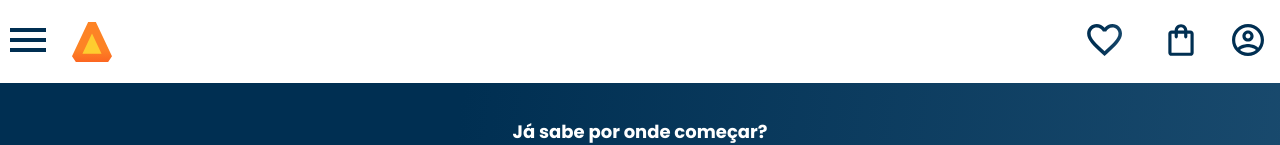
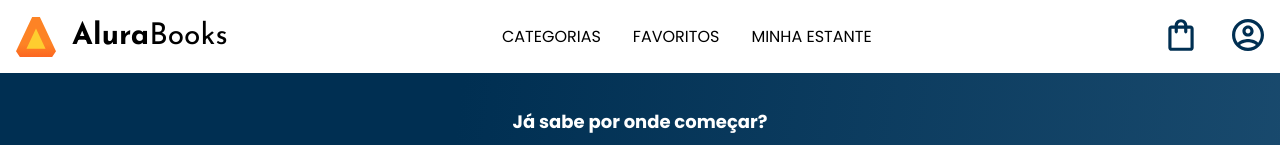
Before and after one commit to albertobtlima/alura-formacao-front-end-html-css, a plain HTML site: page 06-responsividade-com-mobile-first/index.html in a window 1280 px wide. Shown: the top 145 px of the page. Drawn offline with nearby package versions, Linux system fonts and the light colour scheme.

Commit message:
Media query
Inicio da criação das media query

```diff
--- a/06-responsividade-com-mobile-first/index.html
+++ b/06-responsividade-com-mobile-first/index.html
@@ -5,11 +5,15 @@
     <meta charset="UTF-8">
     <meta name="viewport" content="width=device-width, initial-scale=1.0">
     <title>AluraBooks</title>
+
     <link rel="stylesheet" href="reset.css">
+
     <link rel="preconnect" href="https://fonts.googleapis.com">
     <link rel="preconnect" href="https://fonts.gstatic.com" crossorigin>
     <link href="https://fonts.googleapis.com/css2?family=Poppins:wght@300;400;500;700&display=swap" rel="stylesheet">
     <link rel="stylesheet" href="https://cdn.jsdelivr.net/npm/swiper@11/swiper-bundle.min.css" />
+    <link href="https://fonts.googleapis.com/css2?family=Josefin+Sans:wght@400;700&display=swap" rel="stylesheet">
+
     <link rel="stylesheet" href="style.css">
 </head>
 
@@ -40,9 +44,17 @@
                 </li>
             </ul>
             <img src="img/Logo.svg" alt="Logo da AluraBooks" class="container__imagem">
+            <h1 class="container__titulo"><b class="container__titulo--negrito">Alura</b>Books</h1>
         </div>
+
+        <ul class="opcoes">
+            <li class="opcoes__item">Categorias</li>
+            <li class="opcoes__item"><a href="#" class="opcoes__link">Favoritos</a></li>
+            <li class="opcoes__item"><a href="#" class="opcoes__link">Minha estante</a></li>
+        </ul>
+
         <div class="container">
-            <a href="#"><img src="img/Favoritos.svg" alt="Meus favoritos" class="container__imagem"></a>
+            <a href="#"><img src="img/Favoritos.svg" alt="Meus favoritos" class="container__imagem container__imagem-favorito"></a>
             <a href="#"><img src="img/Sacola.svg" alt="Sacola de compras" class="container__imagem"></a>
             <a href="#"><img src="img/Usuario.svg" alt="Meu perfil" class="container__imagem"></a>
         </div>
@@ -133,9 +145,7 @@
                     <img src="img/Estrelinhas.svg" alt="Estrelinhas">
                     <h3 class="descricao__titulo">Autora do Mês</h3>
                     <h2 class="descricao__titulo-livro">Juliana Agarikov</h2>
-                    <p class="descricao__texto">
-                        Analista de sistemas e escritora, Juliana é especialista em Front-End.
-                    </p>
+                    <p class="descricao__texto">Analista de sistemas e escritora, Juliana é especialista em Front-End.</p>
                 </div>
                 <img src="img/Perfil-escritora.svg" alt="Livro Angular" class="descricao__imagem">
             </div>
--- a/06-responsividade-com-mobile-first/style.css
+++ b/06-responsividade-com-mobile-first/style.css
@@ -8,10 +8,12 @@
 :root {
     --cor-de-fundo: #EBECEE;
     --branco: #FFFFFF;
+    --preto: #000000;
     --laranja: #EB9B00;
     --azul: #002F52;
     --azul-degrade: linear-gradient(97.54deg, #002F52 35.49%, #326589 165.37%);
     --fonte-principal: 'Poppins', sans-serif;
+    --font-secundaria: 'Josefin Sans', sans-serif;
 }
 
 body {
--- a/06-responsividade-com-mobile-first/styles/header.css
+++ b/06-responsividade-com-mobile-first/styles/header.css
@@ -55,3 +55,49 @@
     background-clip: text;
     text-transform: uppercase;
 }
+
+.container__titulo {
+    display: none;
+}
+
+.opcoes {
+    display: none;
+}
+
+@media screen and (min-width: 1024px){
+    .container__titulo, .container__titulo--negrito {
+        font-family: var(--font-secundaria);
+        font-size: 30px;
+    }
+
+    .container__titulo {
+        font-weight: 400;
+        display: block;
+    }
+
+    .container__titulo--negrito {
+        font-weight: 700;
+    }
+
+    .opcoes {
+        display: flex;
+    }
+
+    .opcoes__item {
+        padding: 0 1em;
+        text-transform: uppercase;
+    }
+
+    .opcoes__link {
+        text-decoration: none;
+        color: var(--preto);
+    }
+
+    .container__imagem-favorito {
+        display: none;
+    }
+
+    .cabecalho__menu-hamburguer {
+        display: none;
+    }
+}
```
